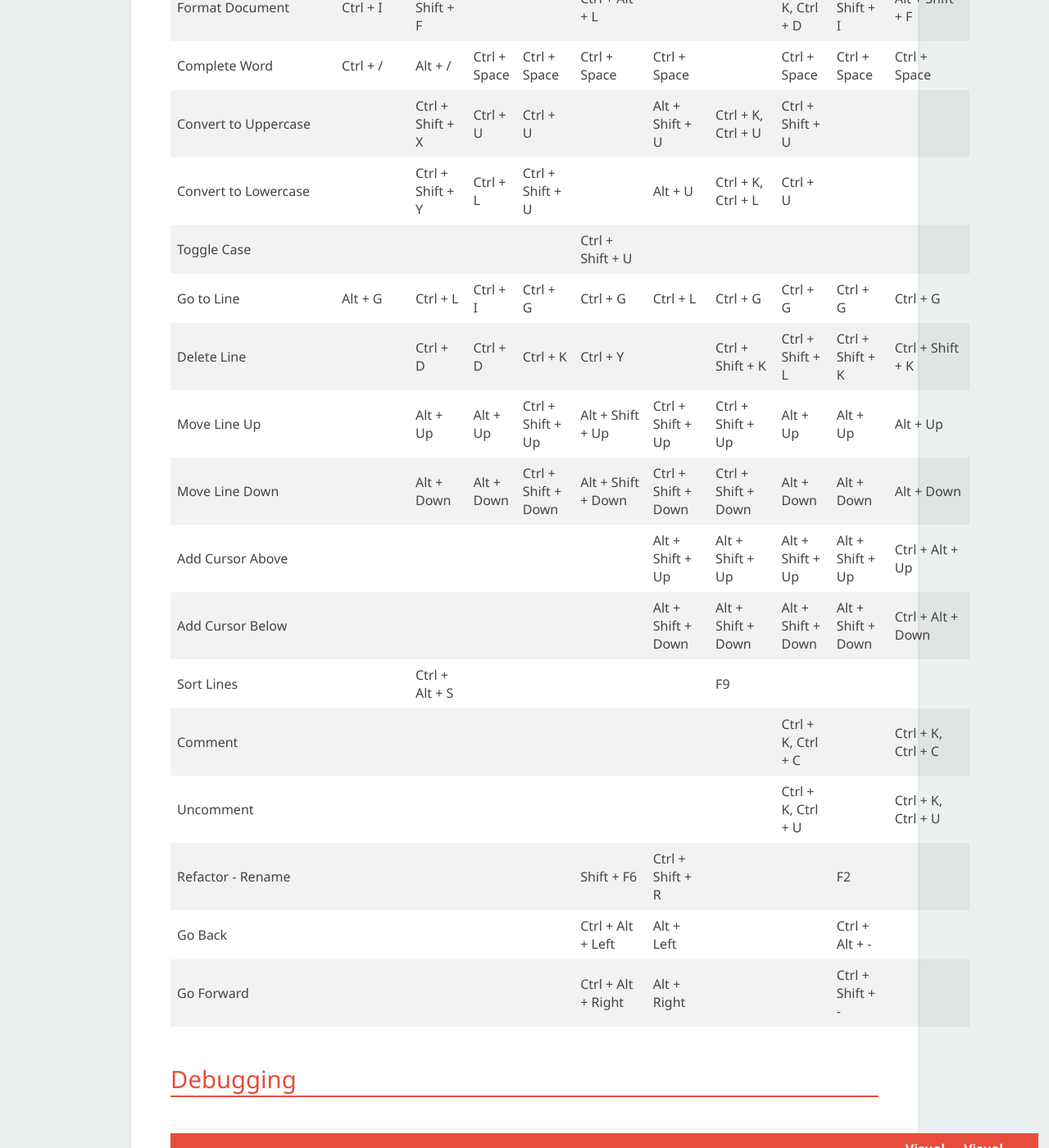
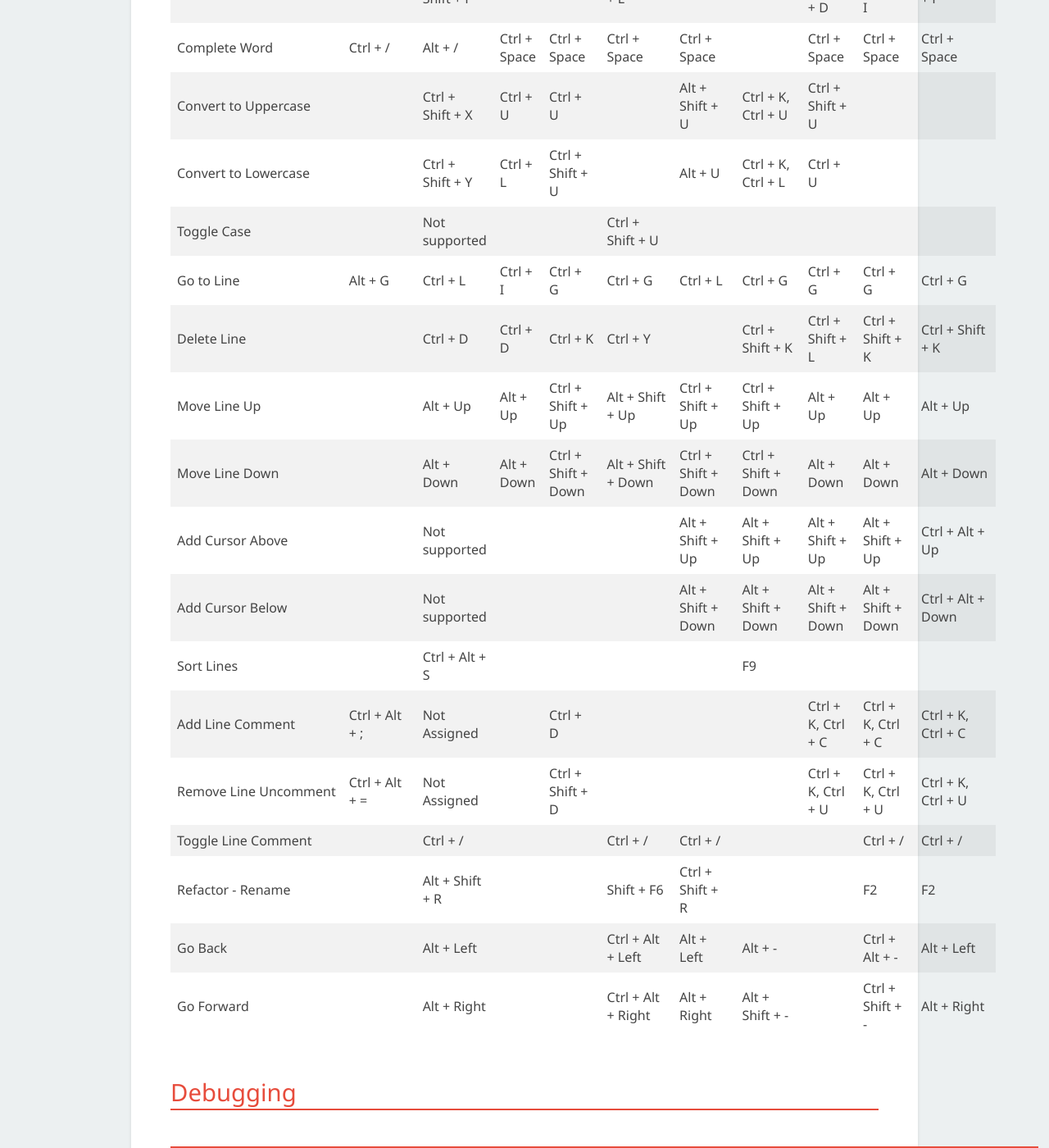
Before and after one commit to EFanZh/efanzh.github.io, a Jekyll site: the page built from _posts/2017-10-18-default-keyboard-shortcuts-for-editors.md, in a window 1280 px wide and 1400 px high, scrolled down 1349 px. Shown: the whole window at 82% size. Built offline with Jekyll 4.4.1, drawn with Linux system fonts in a browser that asks for light colours.

Commit message:
Add some more shortcuts

```diff
--- a/_posts/2017-10-18-default-keyboard-shortcuts-for-editors.md
+++ b/_posts/2017-10-18-default-keyboard-shortcuts-for-editors.md
@@ -25,19 +25,20 @@ This is a list of default keyboard shortcuts of different editors, IDEs or brows
 | Complete Word          | Ctrl + /         | Alt + /               | Ctrl + Space     | Ctrl + Space        | Ctrl + Space       | Ctrl + Space        |                      | Ctrl + Space       | Ctrl + Space               | Ctrl + Space                 |
 | Convert to Uppercase   |                  | Ctrl + Shift + X      | Ctrl + U         | Ctrl + U            |                    | Alt + Shift + U     | Ctrl + K, Ctrl + U   | Ctrl + Shift + U   |                            |                              |
 | Convert to Lowercase   |                  | Ctrl + Shift + Y      | Ctrl + L         | Ctrl + Shift + U    |                    | Alt + U             | Ctrl + K, Ctrl + L   | Ctrl + U           |                            |                              |
-| Toggle Case            |                  |                       |                  |                     | Ctrl + Shift + U   |                     |                      |                    |                            |                              |
+| Toggle Case            |                  | Not supported         |                  |                     | Ctrl + Shift + U   |                     |                      |                    |                            |                              |
 | Go to Line             | Alt + G          | Ctrl + L              | Ctrl + I         | Ctrl + G            | Ctrl + G           | Ctrl + L            | Ctrl + G             | Ctrl + G           | Ctrl + G                   | Ctrl + G                     |
 | Delete Line            |                  | Ctrl + D              | Ctrl + D         | Ctrl + K            | Ctrl + Y           |                     | Ctrl + Shift + K     | Ctrl + Shift + L   | Ctrl + Shift + K           | Ctrl + Shift + K             |
 | Move Line Up           |                  | Alt + Up              | Alt + Up         | Ctrl + Shift + Up   | Alt + Shift + Up   | Ctrl + Shift + Up   | Ctrl + Shift + Up    | Alt + Up           | Alt + Up                   | Alt + Up                     |
 | Move Line Down         |                  | Alt + Down            | Alt + Down       | Ctrl + Shift + Down | Alt + Shift + Down | Ctrl + Shift + Down | Ctrl + Shift + Down  | Alt + Down         | Alt + Down                 | Alt + Down                   |
-| Add Cursor Above       |                  |                       |                  |                     |                    | Alt + Shift + Up    | Alt + Shift + Up     | Alt + Shift + Up   | Alt + Shift + Up           | Ctrl + Alt + Up              |
-| Add Cursor Below       |                  |                       |                  |                     |                    | Alt + Shift + Down  | Alt + Shift + Down   | Alt + Shift + Down | Alt + Shift + Down         | Ctrl + Alt + Down            |
+| Add Cursor Above       |                  | Not supported         |                  |                     |                    | Alt + Shift + Up    | Alt + Shift + Up     | Alt + Shift + Up   | Alt + Shift + Up           | Ctrl + Alt + Up              |
+| Add Cursor Below       |                  | Not supported         |                  |                     |                    | Alt + Shift + Down  | Alt + Shift + Down   | Alt + Shift + Down | Alt + Shift + Down         | Ctrl + Alt + Down            |
 | Sort Lines             |                  | Ctrl + Alt + S        |                  |                     |                    |                     | F9                   |                    |                            |                              |
-| Comment                |                  |                       |                  |                     |                    |                     |                      | Ctrl + K, Ctrl + C |                            | Ctrl + K, Ctrl + C           |
-| Uncomment              |                  |                       |                  |                     |                    |                     |                      | Ctrl + K, Ctrl + U |                            | Ctrl + K, Ctrl + U           |
-| Refactor - Rename      |                  |                       |                  |                     | Shift + F6         | Ctrl + Shift + R    |                      |                    | F2                         |                              |
-| Go Back                |                  |                       |                  |                     | Ctrl + Alt + Left  | Alt + Left          |                      |                    | Ctrl + Alt + -             |                              |
-| Go Forward             |                  |                       |                  |                     | Ctrl + Alt + Right | Alt + Right         |                      |                    | Ctrl + Shift + -           |                              |
+| Add Line Comment       | Ctrl + Alt + ;   | Not Assigned          |                  | Ctrl + D            |                    |                     |                      | Ctrl + K, Ctrl + C | Ctrl + K, Ctrl + C         | Ctrl + K, Ctrl + C           |
+| Remove Line Uncomment  | Ctrl + Alt + =   | Not Assigned          |                  | Ctrl + Shift + D    |                    |                     |                      | Ctrl + K, Ctrl + U | Ctrl + K, Ctrl + U         | Ctrl + K, Ctrl + U           |
+| Toggle Line Comment    |                  | Ctrl + /              |                  |                     | Ctrl + /           | Ctrl + /            |                      |                    | Ctrl + /                   | Ctrl + /                     |
+| Refactor - Rename      |                  | Alt + Shift + R       |                  |                     | Shift + F6         | Ctrl + Shift + R    |                      |                    | F2                         | F2                           |
+| Go Back                |                  | Alt + Left            |                  |                     | Ctrl + Alt + Left  | Alt + Left          | Alt + -              |                    | Ctrl + Alt + -             | Alt + Left                   |
+| Go Forward             |                  | Alt + Right           |                  |                     | Ctrl + Alt + Right | Alt + Right         | Alt + Shift + -      |                    | Ctrl + Shift + -           | Alt + Right                  |
 
 ## Debugging
 
```
